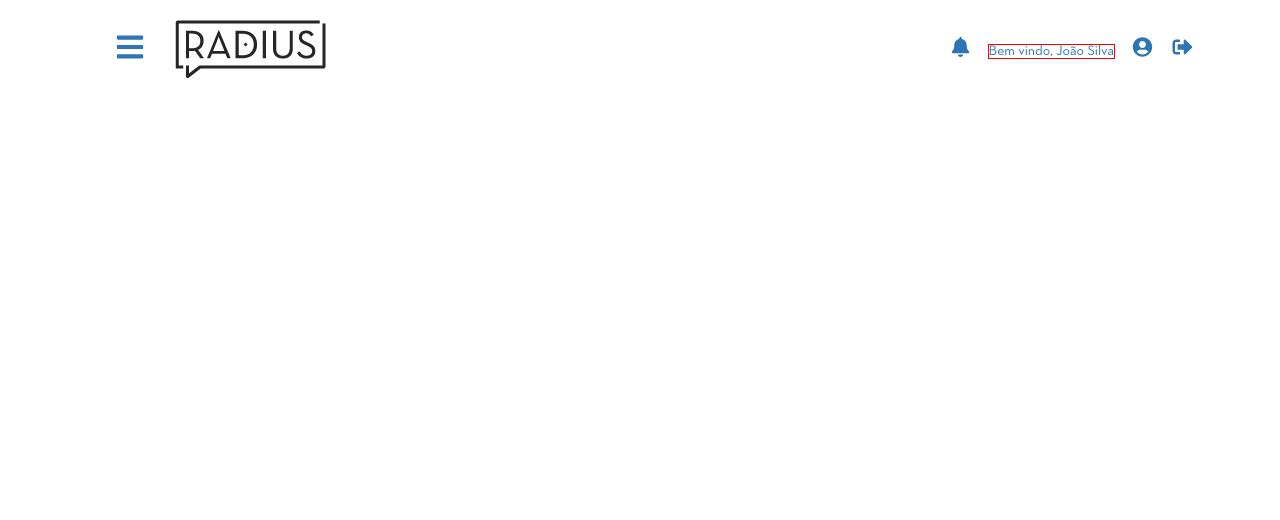
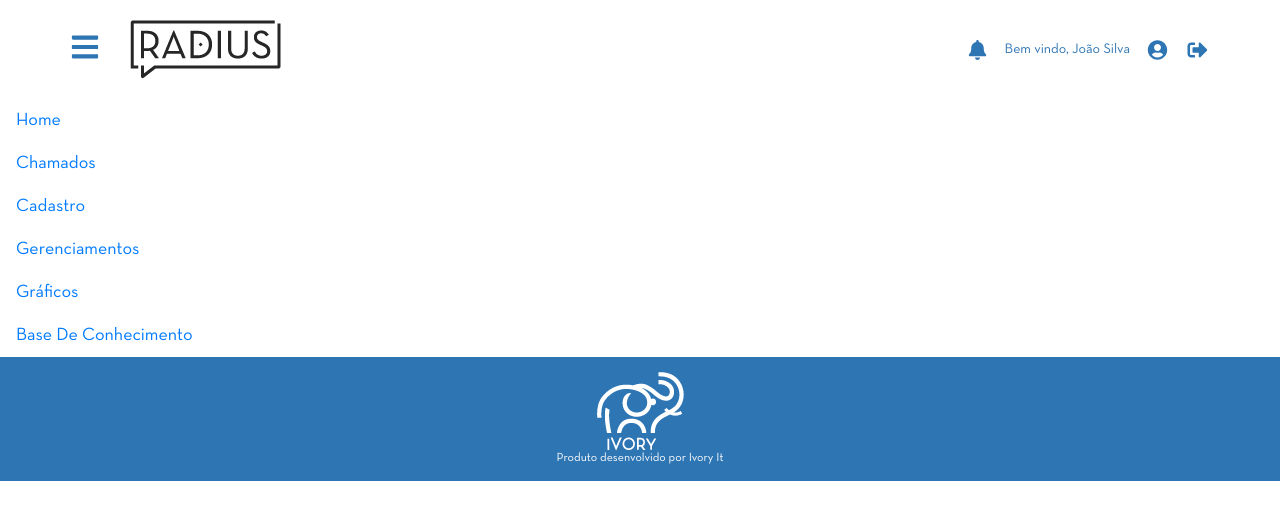
Before and after one commit to jorgelucasdev/Radius-IvoryFrontEnd, a React (Create React App) app in the folder radius/: page / in a window 1280 px wide. Shown: the top 520 px of the page. Built offline with nearby package versions, Linux system fonts and the light colour scheme.

Commit message:
Inicio Layout Grid

```diff
--- a/radius/src/index.scss
+++ b/radius/src/index.scss
@@ -0,0 +1,11 @@
+.flex {
+  display: flex;
+}
+
+.flex-column {
+  width: 250px;
+
+  .nav-link {
+    font-size: 18px;
+  }
+}
--- a/radius/src/pages/home/index.js
+++ b/radius/src/pages/home/index.js
@@ -1,6 +1,7 @@
 import React from "react";
 import styles from "./index.module.scss";
 import { Container, Row, Col } from "react-bootstrap";
+import Nav from "react-bootstrap/Nav";
 import {
   faBars,
   faBell,
@@ -8,26 +9,26 @@ import {
   faSignOutAlt
 } from "@fortawesome/free-solid-svg-icons";
 import { FontAwesomeIcon } from "@fortawesome/react-fontawesome";
-
-import Logo from "../../assets/images/logoRadius.png";
+import LogoRadius from "../../assets/images/logoRadius.png";
+import LogoIvory from "../../assets/images/logoIvory.png";
 
 function Home() {
   return (
     <div className={styles.layout}>
       <div>
-        <header className={styles.header}>
+        <header className={styles.cabecalho}>
           <Container>
             <Row>
-              <Col className={styles.colLeft} md={6}>
+              <Col className={styles.colEsquerda} md={6}>
                 <div>
                   <FontAwesomeIcon icon={faBars} className={styles.iconMenu} />
                 </div>
                 <div className={styles.imgLogo}>
-                  <img src={Logo} />
+                  <img src={LogoRadius} />
                 </div>
               </Col>
-              <Col className={styles.colRight} md={6}>
-                <div>
+              <Col className={styles.colDireita} md={6}>
+                <div className={styles.divDireita}>
                   <FontAwesomeIcon icon={faBell} className={styles.iconSino} />
                   <span>Bem vindo, João Silva</span>
                   <FontAwesomeIcon
@@ -43,20 +44,26 @@ function Home() {
             </Row>
           </Container>
         </header>
-        {/* <nav>
-          <p>Teste1</p>
-        </nav>
-        <main>
+        <Nav defaultActiveKey="/home" className="flex-column">
+          <Nav.Link href="#">Home</Nav.Link>
+          <Nav.Link href="#">Chamados</Nav.Link>
+          <Nav.Link href="#">Cadastro</Nav.Link>
+          <Nav.Link href="#">Gerenciamentos</Nav.Link>
+          <Nav.Link href="#">Gráficos</Nav.Link>
+          <Nav.Link href="#">Base De Conhecimento</Nav.Link>
+        </Nav>
+        {/* <main className={styles.principal}>
           <p>Teste2</p>
         </main> */}
       </div>
-      {/* <footer>
-        <Container>
-          <Col>
+      <footer className={styles.rodape}>
+        <Container className={["flex"]}>
+          <Col className={["flex", styles.colRodape]}>
+            <img src={LogoIvory} />
             <span>Produto desenvolvido por Ivory It</span>
           </Col>
         </Container>
-      </footer> */}
+      </footer>
     </div>
   );
 }
--- a/radius/src/pages/home/index.module.scss
+++ b/radius/src/pages/home/index.module.scss
@@ -1,23 +1,22 @@
 .layout {
   display: flex;
-  //   justify-content: space-between;
   flex-direction: column;
   min-height: 100vh;
 
-  .header {
+  .cabecalho {
     background: #fff;
     padding: 20px 0;
-    //border: 1px solid red;
-    .colLeft {
+
+    .colEsquerda {
       display: flex;
       justify-content: flex-start;
       align-items: center;
+      padding: 0;
 
       .iconMenu {
         color: #2e75b4;
         width: 30px;
         height: 30px;
-        margin: 0 0 0 30px;
       }
 
       .imgLogo {
@@ -25,10 +24,14 @@
       }
     }
 
-    .colRight {
+    .colDireita {
       display: flex;
       justify-content: flex-end;
+      padding: 0;
+
+      .divDireita {
         align-items: center;
+        display: flex;
 
         .iconSino {
           color: #2e75b4;
@@ -38,7 +41,6 @@
         }
 
         span {
-        border: 1px solid red;
           color: #2e75b4;
           font-size: 14px;
         }
@@ -58,3 +60,26 @@
       }
     }
   }
+
+  .principal {
+    background: #e6e7e8;
+  }
+
+  .rodape {
+    background: #2e75b4;
+    padding: 15px 0;
+
+    .colRodape {
+      justify-content: center;
+      align-items: center;
+      display: flex;
+      flex-direction: column;
+    }
+
+    span {
+      color: #fff;
+      font-size: 12px;
+      line-height: 15px;
+    }
+  }
+}
```
Lines whose indentation alone changed are shown as unchanged.
